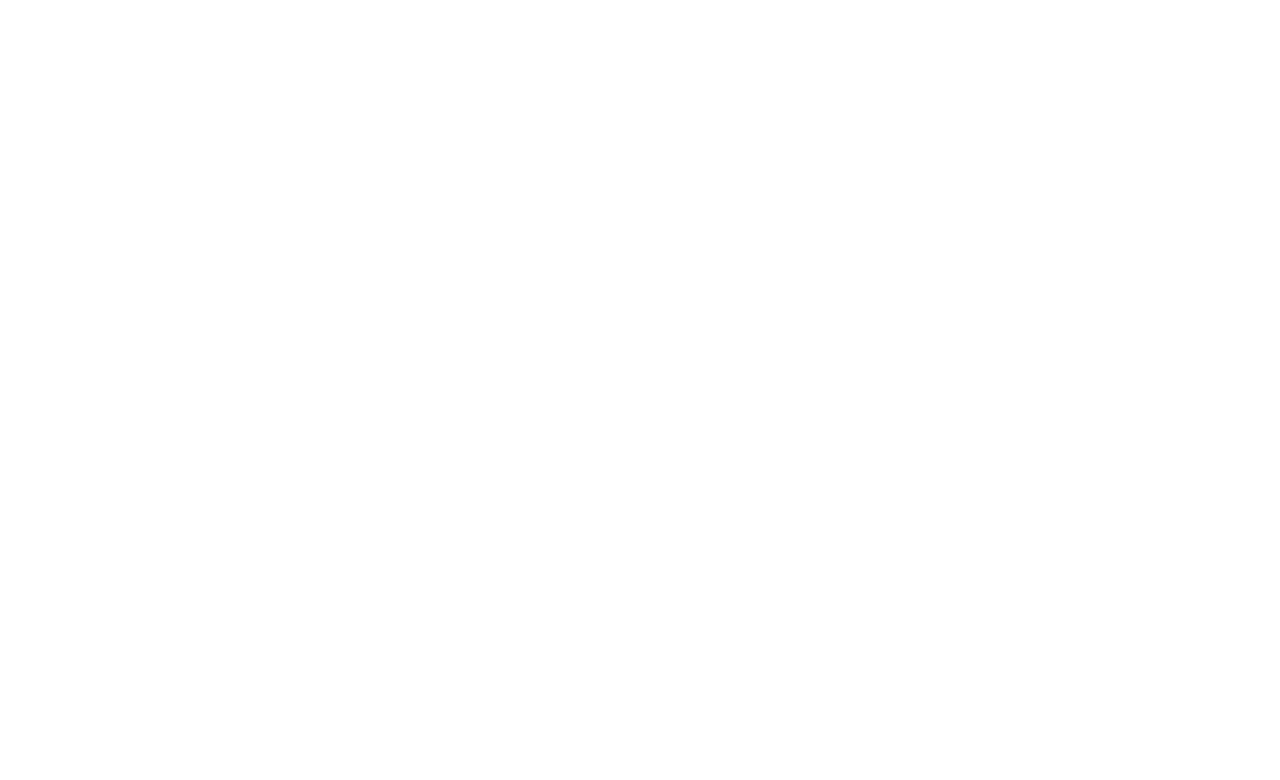
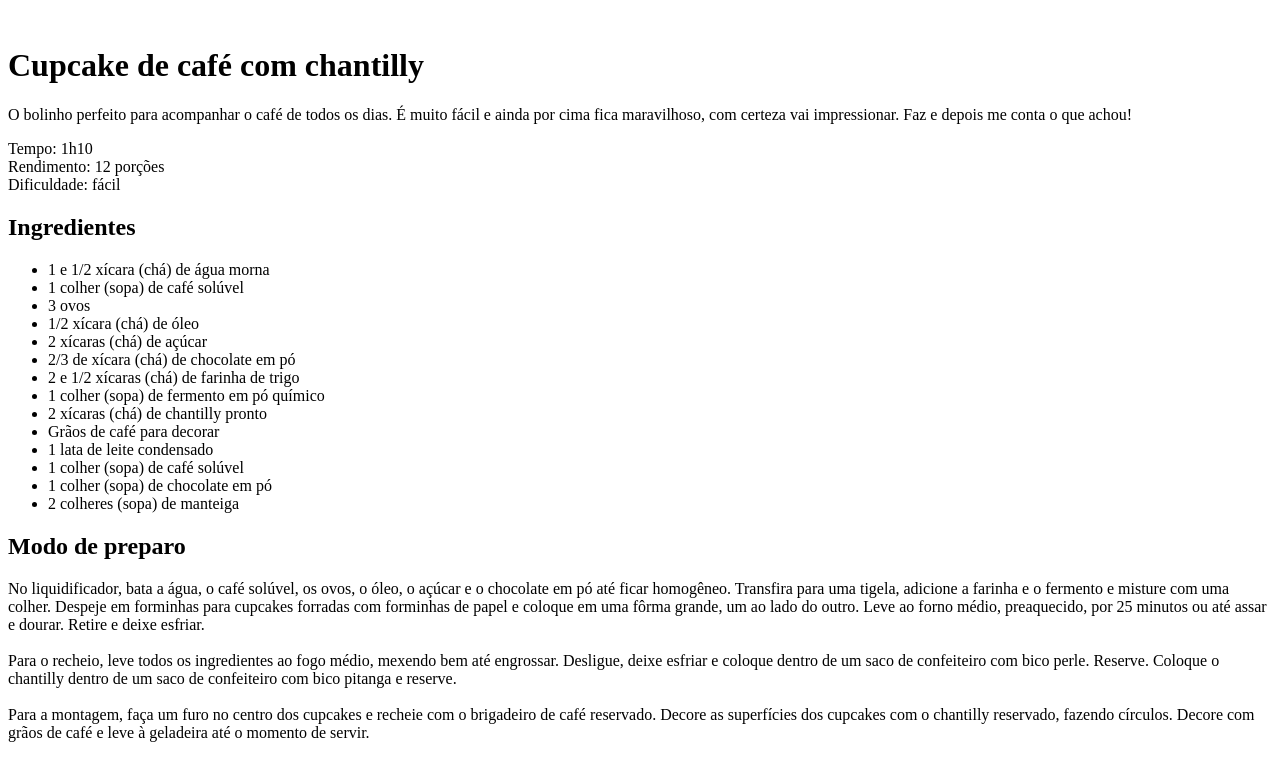
Before and after one commit to Joaoppedro7/pagina-de-receita, a plain HTML site: page index.html in a window 1280 px wide. Drawn offline with Linux system fonts and the light colour scheme.

Commit message:
iniciando a estrutura HTML

```diff
--- a/index.html
+++ b/index.html
@@ -6,6 +6,44 @@
   <meta name="viewport" content="width=device-width, initial-scale=1.0">
   <title>Página de receita</title>
 </head>
+<div id="page">
+  <img src="" alt="">
+  <main>
+    <section id="about"></section>
+    <h1>Cupcake de café com chantilly</h1>
+    <p>O bolinho perfeito para acompanhar o café de todos os dias. É muito fácil e ainda por cima fica maravilhoso, com certeza vai impressionar. Faz e depois me conta o que achou!</p>
+    <p>
+      Tempo: 1h10 <br>
+      Rendimento: 12 porções<br>
+      Dificuldade: fácil
+    </p>
+    <section id="ingredients"></section>
+    <h2>Ingredientes</h2>
+    <ul>
+      <li>1 e 1/2 xícara (chá) de água morna</li>
+      <li>1 colher (sopa) de café solúvel</li>
+      <li>3 ovos</li>
+      <li>1/2 xícara (chá) de óleo</li>
+      <li>2 xícaras (chá) de açúcar</li>
+      <li>2/3 de xícara (chá) de chocolate em pó</li>
+      <li>2 e 1/2 xícaras (chá) de farinha de trigo</li>
+      <li>1 colher (sopa) de fermento em pó químico</li>
+      <li>2 xícaras (chá) de chantilly pronto</li>
+      <li>Grãos de café para decorar</li>
+      <li>1 lata de leite condensado</li>
+      <li>1 colher (sopa) de café solúvel</li>
+      <li>1 colher (sopa) de chocolate em pó</li>
+      <li>2 colheres (sopa) de manteiga</li>
+    </ul>
+    <section id="preparation"></section>
+    <h2>Modo de preparo</h2>
+    <p>
+      No liquidificador, bata a água, o café solúvel, os ovos, o óleo, o açúcar e o chocolate em pó até ficar homogêneo. Transfira para uma tigela, adicione a farinha e o fermento e misture com uma colher. Despeje em forminhas para cupcakes forradas com forminhas de papel e coloque em uma fôrma grande, um ao lado do outro. Leve ao forno médio, preaquecido, por 25 minutos ou até assar e dourar. Retire e deixe esfriar.<br><br>
+      Para o recheio, leve todos os ingredientes ao fogo médio, mexendo bem até engrossar. Desligue, deixe esfriar e coloque dentro de um saco de confeiteiro com bico perle. Reserve. Coloque o chantilly dentro de um saco de confeiteiro com bico pitanga e reserve.<br><br>
+      Para a montagem, faça um furo no centro dos cupcakes e recheie com o brigadeiro de café reservado. Decore as superfícies dos cupcakes com o chantilly reservado, fazendo círculos. Decore com grãos de café e leve à geladeira até o momento de servir.
+    </p>
+  </main>
+</div>
 
 <body>
 
```
